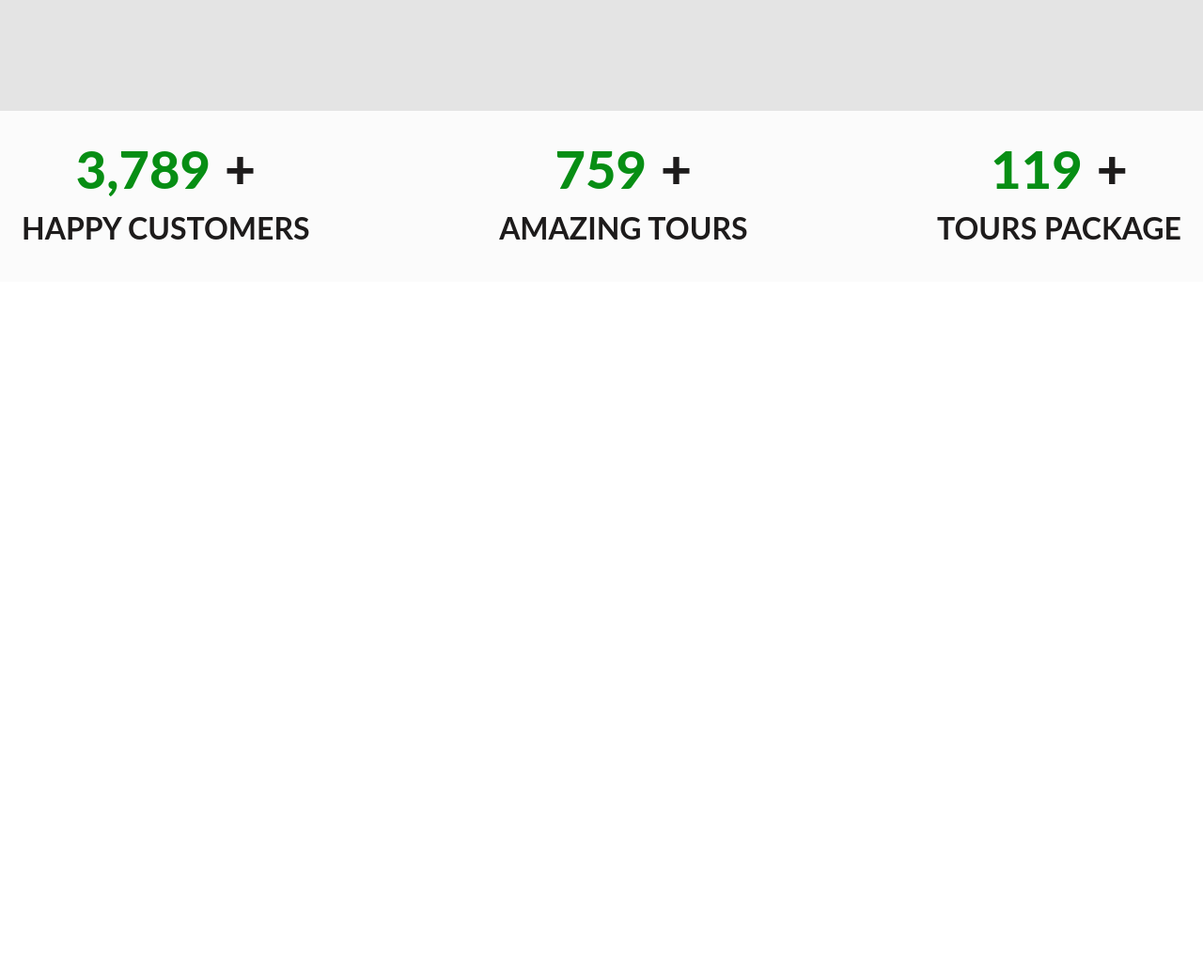
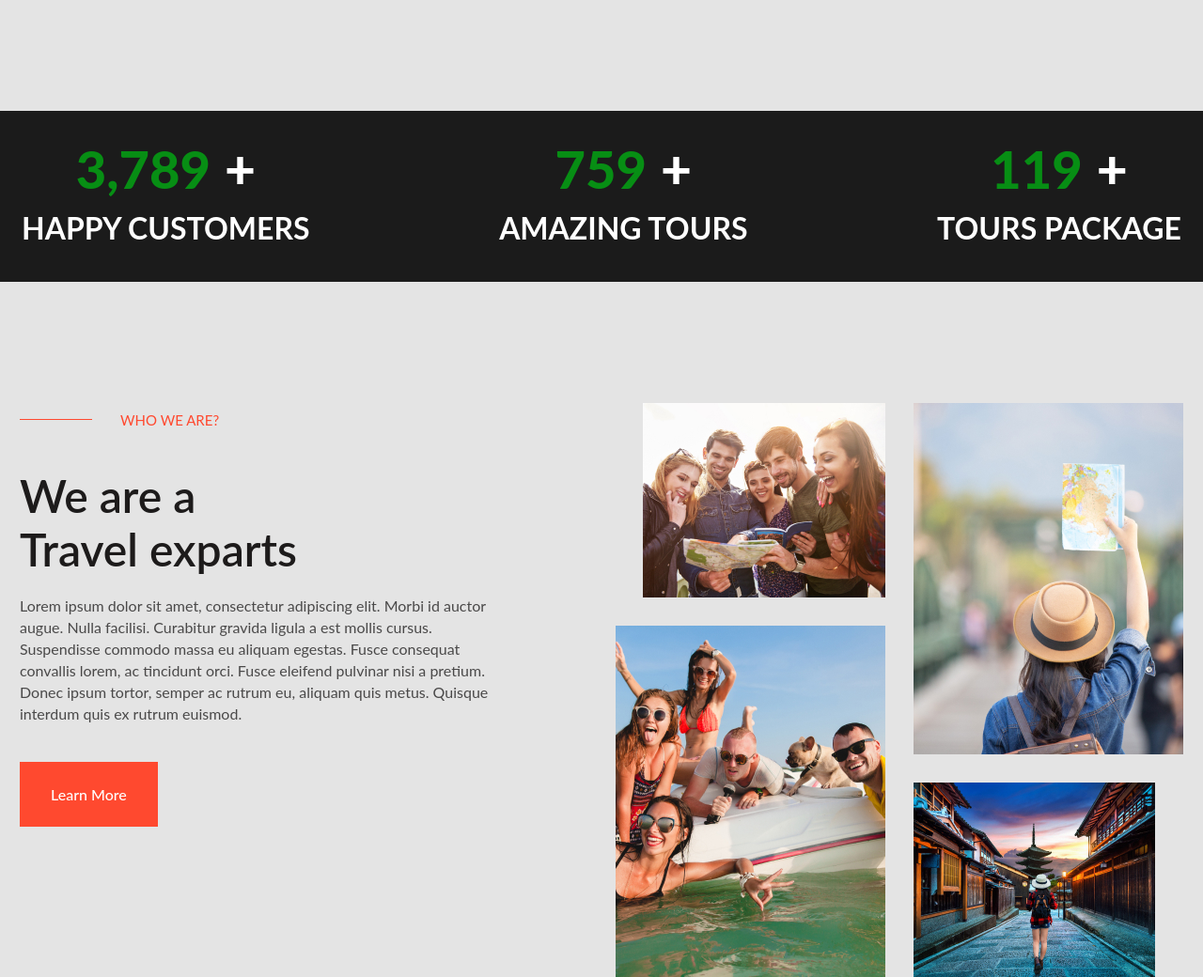
Before and after one commit to BigHeadliner/travel-agency-website, a website: page app/index.html in a window 1280 px wide. Shown: the part 1683-2723 px from the top of the page at 94% size. Before the commit the page ends 1983 px from the top, so only its background shows below. Drawn offline with Linux system fonts and the light colour scheme.

Commit message:
about section ready

```diff
--- a/app/index.html
+++ b/app/index.html
@@ -137,6 +137,34 @@
             </div>
         </div>
     </section>
+    <section class="about">
+       <div class="container">
+        <div class="about__inner">
+            <div class="about__content">
+               <p class="about__suptitle">WHO WE ARE?</p>
+               <h2 class="about__title">We are a Travel exparts</h2>
+               <p class="about__text">
+                 Lorem ipsum dolor sit amet, consectetur adipiscing elit. Morbi id auctor
+                 augue. Nulla facilisi. Curabitur gravida ligula a est mollis cursus.
+                 Suspendisse commodo massa eu aliquam egestas. Fusce consequat
+                 convallis lorem, ac tincidunt orci. Fusce eleifend pulvinar nisi a pretium.
+                 Donec ipsum tortor, semper ac rutrum eu, aliquam quis metus.
+                  Quisque interdum quis ex rutrum euismod.
+               </p>
+
+                <a class="casual-btn" href="#">Learn More</a>
+
+            </div>
+             <div class="about__images">
+                <img class="about__img-company-looks-map" src="images/about/img1.jpg" alt="company looks map">
+                <img class="about__img-girl-with-map"  src="images/about/img3.jpg" alt="girl with map">
+                <img class=" about__img-company-in-pool" src="images/about/img2.jpg" alt="company in pool">
+                <img class="about__img-girl-with-backpack" src="images/about/img4.jpg" alt=" girl with backpack">
+            </div>
+             </div>
+        </div>
+       </div>
+    </section>
 
     <script src="js/main.min.js"></script>
 </body>
--- a/app/scss/style.scss
+++ b/app/scss/style.scss
@@ -198,6 +198,7 @@
 
 .statistics {
     background-color: #FBFBFB;
+    background-color: #1B1B1B;
 
     &__inner {
         border: 1px solid transparent;
@@ -226,13 +227,93 @@
             font-size: 57px;
             padding-left: 15px;
             color: $main-text-color;
+            color: #FFF;
         }
     }
 
     &__title {
         font-size: 32px;
         @extend %lato-700;
+        color: #FFF;
     }
+}
+
+.about{
+   background-color: #e4e4e4;
+   padding-top: 128px;
+
+ &__inner{
+    display: flex;
+    justify-content: space-between;
+  }
+
+   &__suptitle{
+     color:$main-orange;
+     font-size: 15px;
+     padding-left: 107px;
+     position: relative;
+     margin: 7px 0 40px;
+
+     &::before{
+        content: '';
+        height: 1px;
+        width: 77px;
+        background-color: $main-orange;
+        position: absolute;
+        top: 10px;
+        left: 0;
+     }
+   }
+
+   &__title{
+    @extend  %lato-600;
+    font-size: 48px;
+    line-height: 57px;
+    max-width: 297px;
+    margin-bottom: 20px;
+   }
+
+   &__text{
+    color: #4A4949;
+    max-width: 500px;
+    margin-bottom: 40px;
+   }
+
+    .casual-btn{
+       padding: 20px 30px;
+       display: inline-block;
+    }
+
+    &__images{
+        max-width: 605px;
+        height: 610px;
+        display: grid;
+        grid-template-columns: repeat(2, 1fr);
+        grid-template-rows: 207px 207px 207px;
+        grid-gap: 30px;
+     }
+
+       &__img-company-looks-map{
+           grid-column-start: 1;
+           grid-column-end: 2;
+           grid-row-start: 1;
+           grid-row-end: 2;
+           margin-left: auto;
+        }
+
+
+      &__img-company-in-pool{
+          grid-row-start: 2;
+          grid-row-end: 4;
+      }
+
+      &__img-girl-with-backpack{
+        grid-row-start: 3;
+        grid-row-end: 4;
+        margin-top: -70px;
+      }
+
+
 }
 
 
@@ -240,5 +321,4 @@
 
 
 
-
 @import 'media';
```
Also changed, not shown: app/css/style.min.css, app/images/about/img1.jpg (added), app/images/about/img2.jpg (added), app/images/about/img3.jpg (added), app/images/about/img4.jpg (added).
